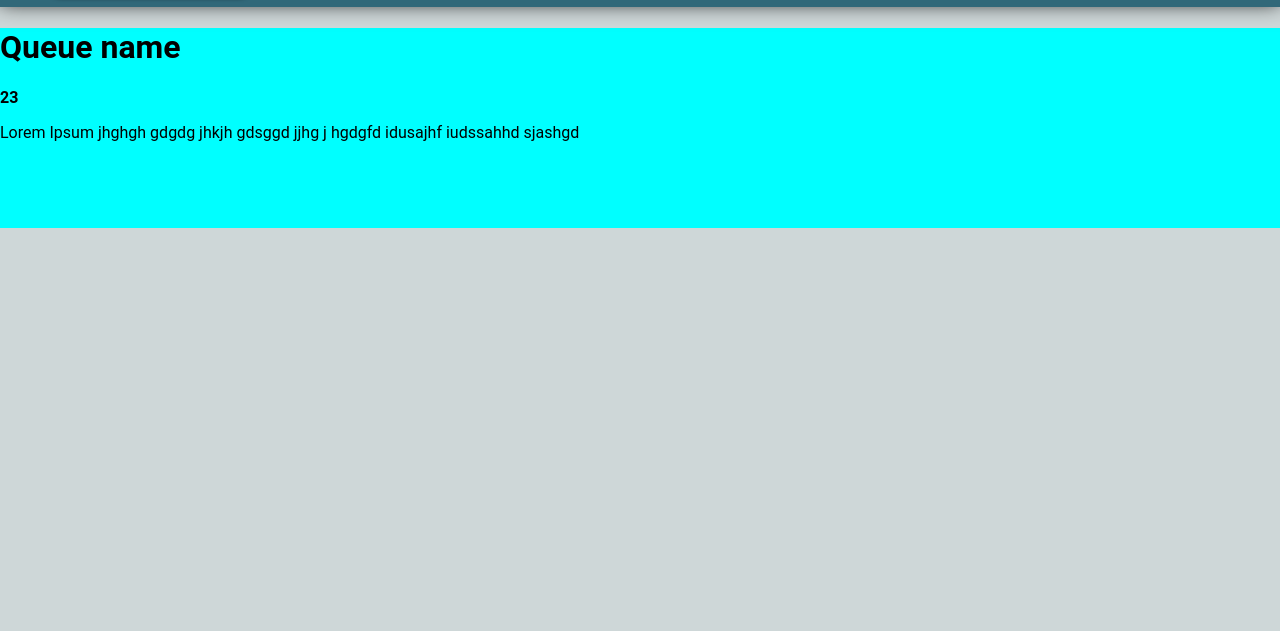
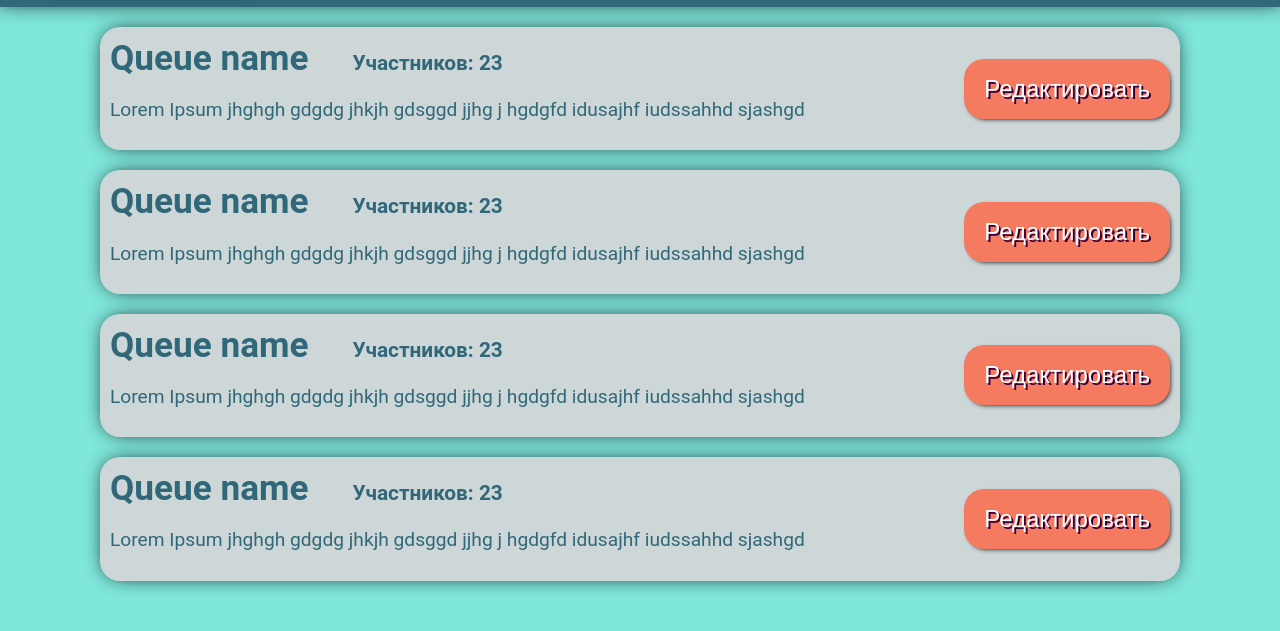
Before and after one commit to sergkhr/Queue_manager, a plain HTML site: page FrontEnd/views/queueList.html in a window 1280 px wide. Shown: the part 63-694 px from the top of the page. Drawn offline with nearby package versions, Linux system fonts and the light colour scheme.

Commit message:
little tweaks to queue list

```diff
--- a/FrontEnd/scripts/queueListGenerator.js
+++ b/FrontEnd/scripts/queueListGenerator.js
@@ -0,0 +1,19 @@
+function generateQueueListElement(){
+    let container = $("#listContainer");
+
+    let addingElement = $("\
+        <div class=\"queueBlock\">\
+            <div class=\"textWrapper\">\
+                <h1>Queue name</h1>\
+                <b>Участников: <span class=\"memberCount\">23</span></b>\
+                <p class=\"queueDesciption\">Lorem Ipsum jhghgh gdgdg jhkjh gdsggd jjhg j hgdgfd idusajhf iudssahhd sjashgd</p>\
+            </div>\
+            <button class=\"queueSettingsBtn\">Редактировать</button>\
+        </div>");
+
+    container.append(addingElement);
+}
+
+for(let i = 0; i < 3; i++){
+    generateQueueListElement();
+}
--- a/FrontEnd/styles/forAll.less
+++ b/FrontEnd/styles/forAll.less
@@ -5,10 +5,18 @@ html, body{
     padding: 0;
     background-color: var(--back-main-color);
     font-family: 'Roboto', sans-serif;
-    --back-main-color: #ced7d8;
-    --back-additional-color: #7fe7dc;
+    --back-main-color: #7fe7dc;
+    --back-additional-color: #ced7d8;
     --main-color: #316879;
     --active-color: #f47a60;
+}
+
+main{
+    height: 100%;
+    width: 100%;
+    max-width: 1080px;
+    margin-left: auto;
+    margin-right: auto;
 }
 
 header{
--- a/FrontEnd/styles/greetingsStyle.less
+++ b/FrontEnd/styles/greetingsStyle.less
@@ -1,6 +1,4 @@
 main{
-    height: 100%;
-    width: 100%;
     display: flex;
     flex-direction: column;
     align-items: center;
--- a/FrontEnd/styles/queueListStyle.less
+++ b/FrontEnd/styles/queueListStyle.less
@@ -1,4 +1,53 @@
-main{
-    height: 200px;
-    background-color: aqua;
+#listContainer{
+    .queueBlock{
+        display: flex;
+        flex-direction: row;
+        justify-content: space-between;
+        background-color: var(--back-additional-color);
+        box-shadow: 0px 0px 20px -5px #000000;
+        border-radius: 20px;
+        margin-top: 20px;
+
+        .textWrapper{
+            margin: 10px;
+            color: var(--main-color);
+            >h1{
+                display: inline;
+                margin-block-start: 0px;
+                font-size: 2.2em;
+            }
+            >b{
+                font-size: 1.3em;
+                margin-left: 40px;
+            }
+            >p{
+                font-size: 1.2em;
+            }
+        }
+
+        >button{
+            height: 60px;
+            width: fit-content;
+            margin: auto 10px;
+            border: none;
+            border-radius: 20px;
+            background-color: var(--active-color);
+            box-shadow: 2px 2px 5px -2px #000000;
+            box-sizing: border-box;
+            display: flex;
+            align-items: center;
+            justify-content: center;
+            font-size: 1.5em;
+            color: white;
+            text-shadow: 2px 2px 0 #380036;
+            cursor: pointer;
+            padding: 20px;
+            &:hover{
+                filter:brightness(1.05);
+            }
+            &:active{
+                filter: brightness(0.8);
+            }
+        }
+    }
 }
--- a/FrontEnd/views/queueList.html
+++ b/FrontEnd/views/queueList.html
@@ -8,6 +8,7 @@
         <link rel="stylesheet" href="../styles/queueListStyle.css">
     </head>
     <body>
+
         <header>
             <a href="greetingsPage.html" id="logo">
                 <div>
@@ -18,15 +19,19 @@
                 <img src="../img/user-profile-icon-vector.svg">
             </div>
         </header>
+
+
         <main>
             <div id="listContainer">
                 <div class="queueBlock">
-                    <h1>Queue name</h1>
-                    <div class="description">
-                        <b class="membersNumber">23</b>
+                    <div class="textWrapper">
+                        <h1>Queue name</h1>
+                        <b>Участников: <span class="memberCount">23</span></b>
                         <p class="queueDesciption">Lorem Ipsum jhghgh gdgdg jhkjh gdsggd jjhg j hgdgfd idusajhf iudssahhd sjashgd</p>
                     </div>
+                    <button class="queueSettingsBtn">Редактировать</button>
                 </div>
+
             </div>
         </main>
         <footer>
@@ -34,6 +39,6 @@
         </footer>
 
         <script src="https://code.jquery.com/jquery-3.6.1.min.js"></script>
-        <script src="../scripts/queueListScript.js"></script>
+        <script src="../scripts/queueListGenerator.js"></script>
     </body>
 </html>
```
Also changed, not shown: FrontEnd/styles/forAll.css, FrontEnd/styles/greetingsStyle.css, FrontEnd/styles/queueListStyle.css.
